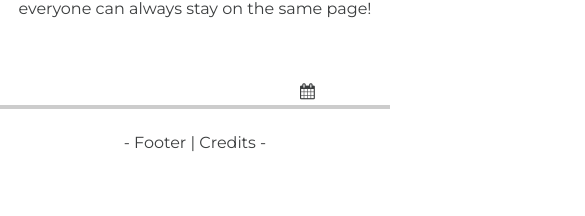
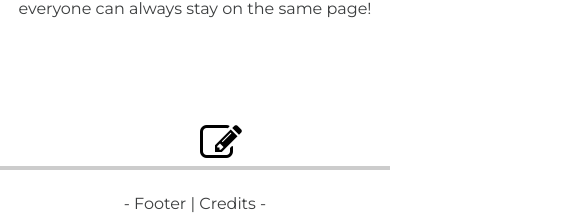
Before and after one commit to AdamWGrise/flying-beavers-app, a React (Create React App) app in the folder client/: page / in a window 390 px wide. Shown: the part 715-931 px from the top of the page, 585 px wide, since content can reach past the window. Before the commit the page ends 891 px from the top, so only its background shows below. Built offline with nearby package versions, Linux system fonts and the light colour scheme.

Commit message:
responsive-icons

```diff
--- a/client/src/components/Icons/index.js
+++ b/client/src/components/Icons/index.js
@@ -2,11 +2,49 @@ import React from 'react'
 import './styles.css'
 import '../../../node_modules/font-awesome/css/font-awesome.min.css'
 
-function Icons () {
-    return (
-      <div><i className="fa fa-calendar"></i></div>
+function Icons() {
+  return (
+    <div>
+      <div className="tooltip"><i className="fa fa-calendar fa-3x"></i>
+        <span className="tooltiptext">Tooltip text</span>
+      </div>
+      <div className="tooltip"><i className="fa fa-edit fa-3x"></i>
+        <span className="tooltiptext">dfghjk</span>
+      </div>
+    </div>
 
-    )
-  }
 
-  export default Icons
+
+
+    //     //   <div className="tooltip">
+    //     //     <div className="fa fa-calendar fa-3x">
+    //     //       <span className="tooltiptext">xcvbncfghj</span>
+
+    //     //   <div>
+    //     //     <i className="fa fa-edit fa-3x" className="tooltip">bjkfd</i>
+    //     //   </div>
+    //     // </div>
+    //     // </div>
+    //     <div>
+
+    // <div className="tooltip">
+    //   {/* <i className="fa fa-calendar fa-3x"> */} text
+    //     <span className="tooltiptext">Tooltip text</span>
+    //       {/* </i> */}
+    //       </div>
+    //       </div>
+
+
+
+
+
+
+
+
+
+
+
+  )
+}
+
+export default Icons
--- a/client/src/components/Icons/styles.css
+++ b/client/src/components/Icons/styles.css
@@ -1,5 +1,35 @@
 .fa-calendar{
-margin-left: 300px;
-/* margin-bottom: 200px;
-size: 50px; */
+margin-left: 900px;
+size: 50px;
 }
+
+.fa-edit{
+margin-left: 200px;
+size: 50px;
+
+}
+.tooltip {
+    position: relative;
+    display: inline-block;
+    color: black;
+    opacity: 1;
+  }
+
+  .tooltip .tooltiptext {
+    visibility: hidden;
+    width: 120px;
+    background-color: black;
+    /* text color */
+    color: pink;
+    text-align: center;
+    border-radius: 6px;
+    padding: 5px 0;
+
+    /* Position the tooltip */
+    position: absolute;
+    z-index: 1;
+  }
+
+  .tooltip:hover .tooltiptext {
+    visibility: visible;
+  }
```
